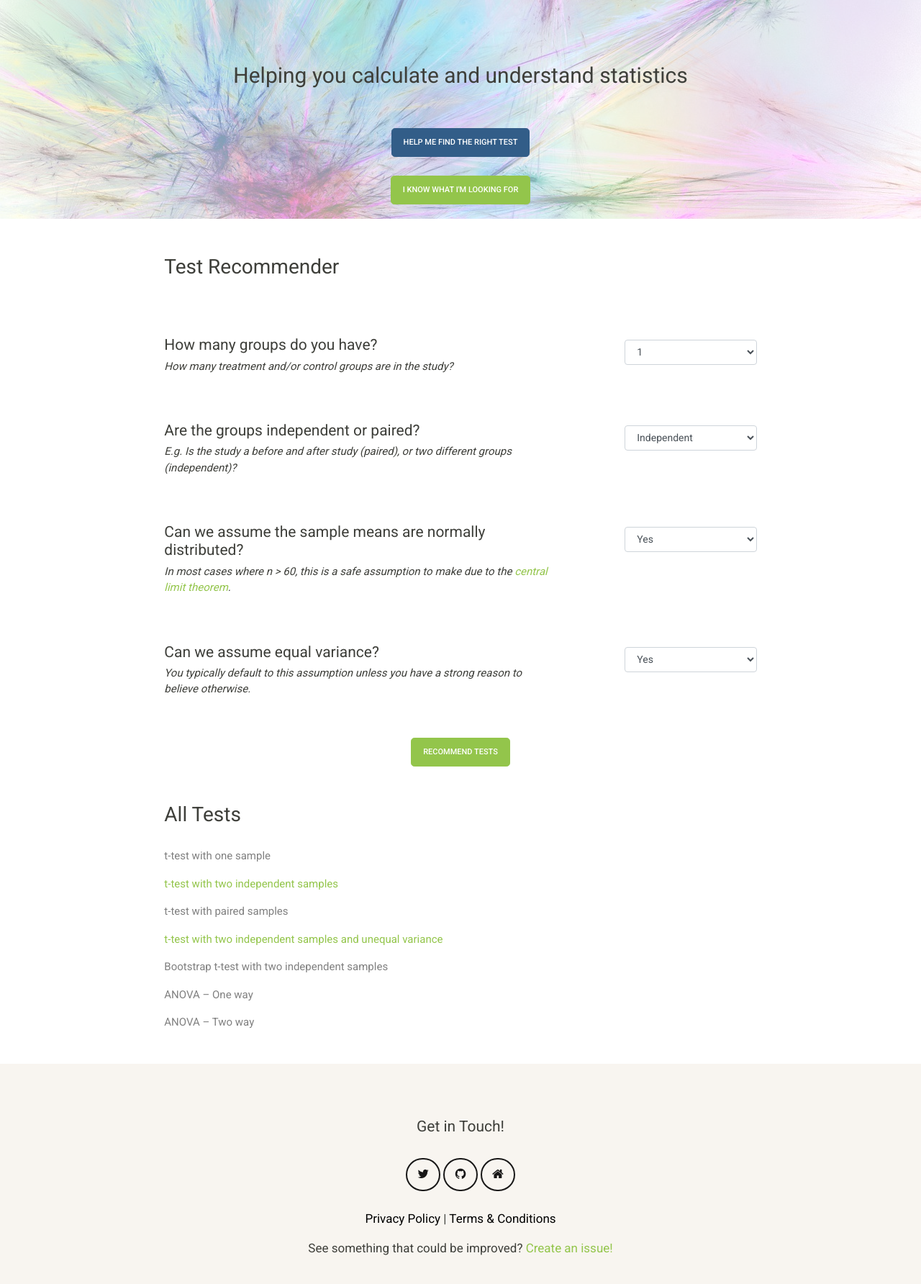
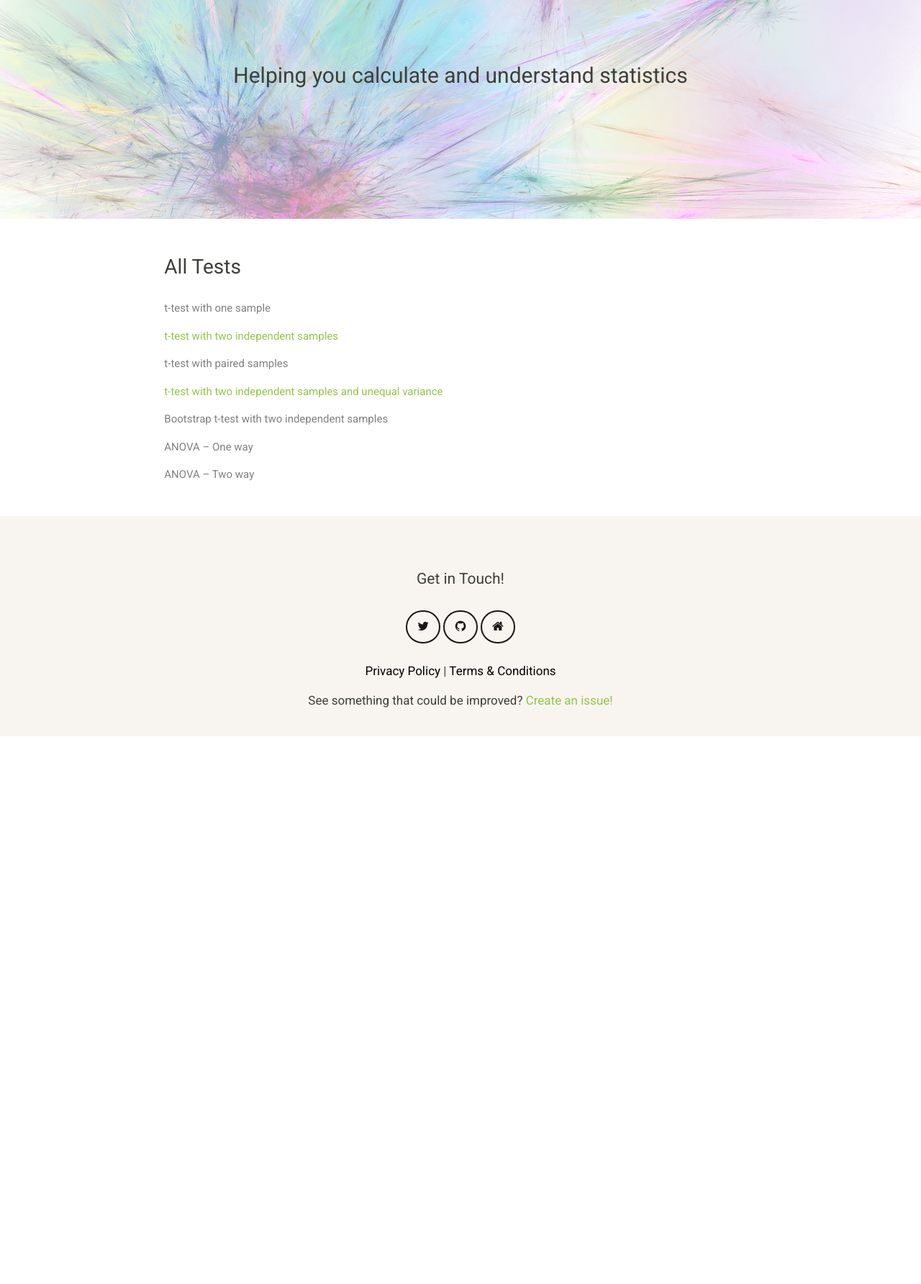
Before and after one commit to vladimiriii/power-calculator, a Flask app: page / in a window 1280 px wide. Shown: the part 333-2117 px from the top of the page at 72% size. After the commit the page ends 1356 px from the top, so only its background shows below. Run offline with Flask 2, Linux system fonts and the light colour scheme; parts of the project's set-up code (start-up, migrations or seed data) failed here and were passed over; some libraries are stand-ins or nearby versions.

Commit message:
Removing Test Finder function for later development.

```diff
--- a/app/templates/index.html
+++ b/app/templates/index.html
@@ -31,7 +31,7 @@
                 <div class="row text-overlay-row">
                     <h2 id="tag-line">Helping you calculate and understand statistics</h2>
                 </div>
-                <div class="row text-overlay-row">
+                <!-- <div class="row text-overlay-row">
                     <div class="col-md-12">
                         <a href="#setup-questions">
                             <button type="button" class="btn btn-lg btn-primary">Help me find the right test</button>
@@ -44,10 +44,10 @@
                             <button type="button" class="btn btn-lg btn-success">I know what I'm looking for</button>
                         </a>
                     </div>
-                </div>
+                </div> -->
             </div>
         </div>
-        <div class="row" id="setup-questions">
+        <!-- <div class="row" id="setup-questions">
             <div class="col-md-8 offset-lg-2">
                 <h2>Test Recommender</h3>
                 <div class="row">
@@ -117,11 +117,11 @@
                     </div>
                 </div>
             </div>
-        </div>
-        <div class="row">
+        </div> -->
+        <!-- <div class="row">
             <div class="col-md-8 offset-lg-2" id="filtered-test-list">
             </div>
-        </div>
+        </div> -->
         <div class="row" id="all-tests">
             <div class="col-md-8 offset-lg-2">
                 <h2>All Tests</h2>
```
